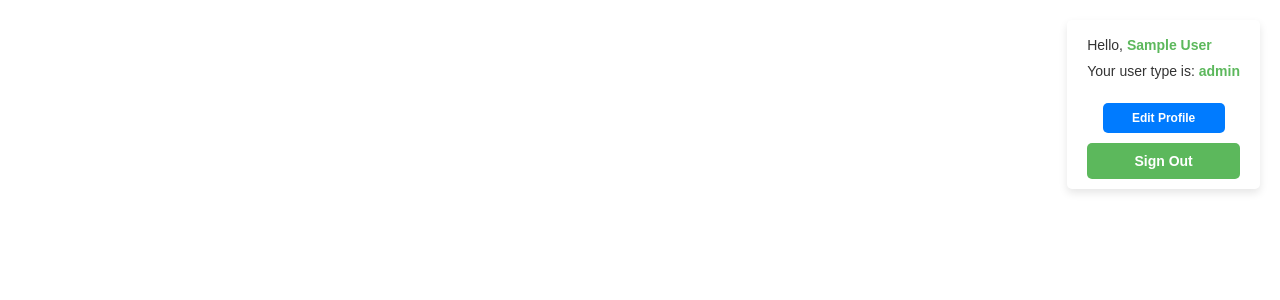
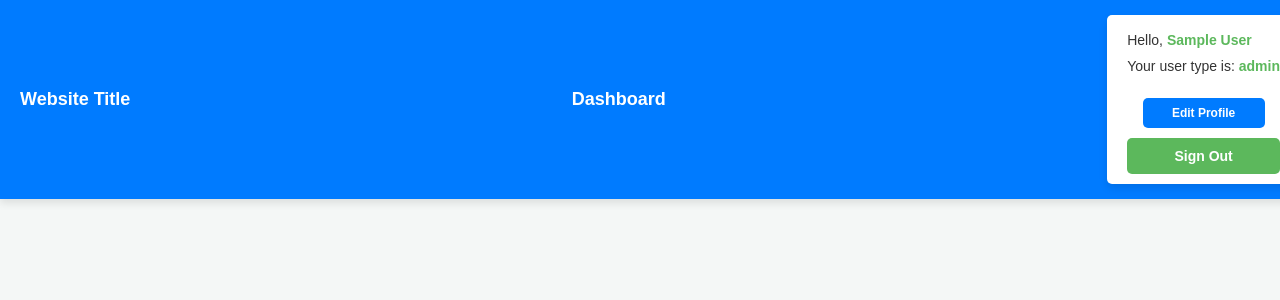
Before and after one commit to efuller84/MyResearchBuddy, a PHP site: page /dashboard.php in a window 1280 px wide. Shown: the top 300 px of the page. Run offline with PHP 8.4, Linux system fonts and the light colour scheme; the visitor is signed in with stand-in values (Sample User, id 1).

Commit message:
new dash

```diff
--- a/public_html/dashboard/dashboard.php
+++ b/public_html/dashboard/dashboard.php
@@ -23,11 +23,47 @@ if ($_SERVER["REQUEST_METHOD"] == "POST") {
     <head>
         <title>Dashboard</title>
         <style type = "text/css">
+            /* General body styling */
+            body {
+                font-family: 'Arial', sans-serif;
+                background-color: #f4f7f6;
+                margin: 0;
+                padding: 0;
+            }
+
+            /* Top bar styling */
+            .top-bar {
+                position: fixed;
+                top: 0;
+                left: 0;
+                width: 100%;
+                background-color: #007bff; /* Top bar background color */
+                color: white;
+                padding: 15px 20px;
+                display: flex;
+                justify-content: space-between;
+                align-items: center;
+                box-shadow: 0 4px 8px rgba(0, 0, 0, 0.1);
+                z-index: 1000;
+            }
+
+            .top-bar .left {
+                font-size: 18px;
+                font-weight: bold;
+            }
+
+            .top-bar .center {
+                font-size: 18px;
+                font-weight: bold;
+            }
+
+            .top-bar .right {
+                position: relative;
+                top: 0;
+            }
+
             /* Container for user info box */
             .user-info-box {
-                position: fixed;
-                top: 20px;
-                right: 20px;
                 background-color: #fff;
                 padding: 10px 20px;
                 border-radius: 5px;
@@ -35,7 +71,6 @@ if ($_SERVER["REQUEST_METHOD"] == "POST") {
                 font-family: 'Arial', sans-serif;
                 color: #333;
                 font-size: 14px;
-                z-index: 1000;
             }
 
             .user-info-box strong {
@@ -48,26 +83,26 @@ if ($_SERVER["REQUEST_METHOD"] == "POST") {
                 line-height: 1.5;
             }
 
-            /* Smaller button with different color */
+            /* Smaller button above sign out button */
             .user-info-box .small-btn {
-                background-color: #007bff; /* Different color (blue) */
+                background-color: #007bff;
                 color: white;
                 padding: 8px;
                 border: none;
                 border-radius: 5px;
-                width: 80%; /* Smaller width */
+                width: 80%;
                 cursor: pointer;
-                font-size: 12px; /* Smaller font size */
+                font-size: 12px;
                 font-weight: bold;
-                margin-bottom: 10px; /* Space below this button */
+                margin-bottom: 10px;
                 transition: background-color 0.3s ease;
             }
 
             .user-info-box .small-btn:hover {
-                background-color: #0056b3; /* Darker blue on hover */
+                background-color: #0056b3;
             }
 
-            /* Sign out button with original style */
+            /* Sign out button */
             .user-info-box .sign-out-btn {
                 background-color: #5cb85c;
                 color: white;
@@ -85,9 +120,22 @@ if ($_SERVER["REQUEST_METHOD"] == "POST") {
                 background-color: #4cae4c;
             }
 
+            /* Padding for main content below the top bar */
+            .main-content {
+                padding-top: 80px; /* Adjust to leave space for the fixed top bar */
+            }
+
         </style>
     </head>
     <body>
+        <div class="top-bar">
+            <div class="left">
+                Website Title
+            </div>
+            <div class="center">
+                Dashboard
+            </div>
+            <div class ="right">
                 <div class="user-info-box">
                     <p>Hello, <strong><?php echo htmlspecialchars($name); ?></strong></p>
                     <p>Your user type is: <strong><?php echo htmlspecialchars($usertype); ?></strong></p>
@@ -97,5 +145,7 @@ if ($_SERVER["REQUEST_METHOD"] == "POST") {
                         <button type="submit" class="sign-out-btn">Sign Out</button>
                     </form>
                 </div>
+            </div>
+        </div>
     </body>
 </html>
```
Lines whose indentation alone changed are shown as unchanged.
